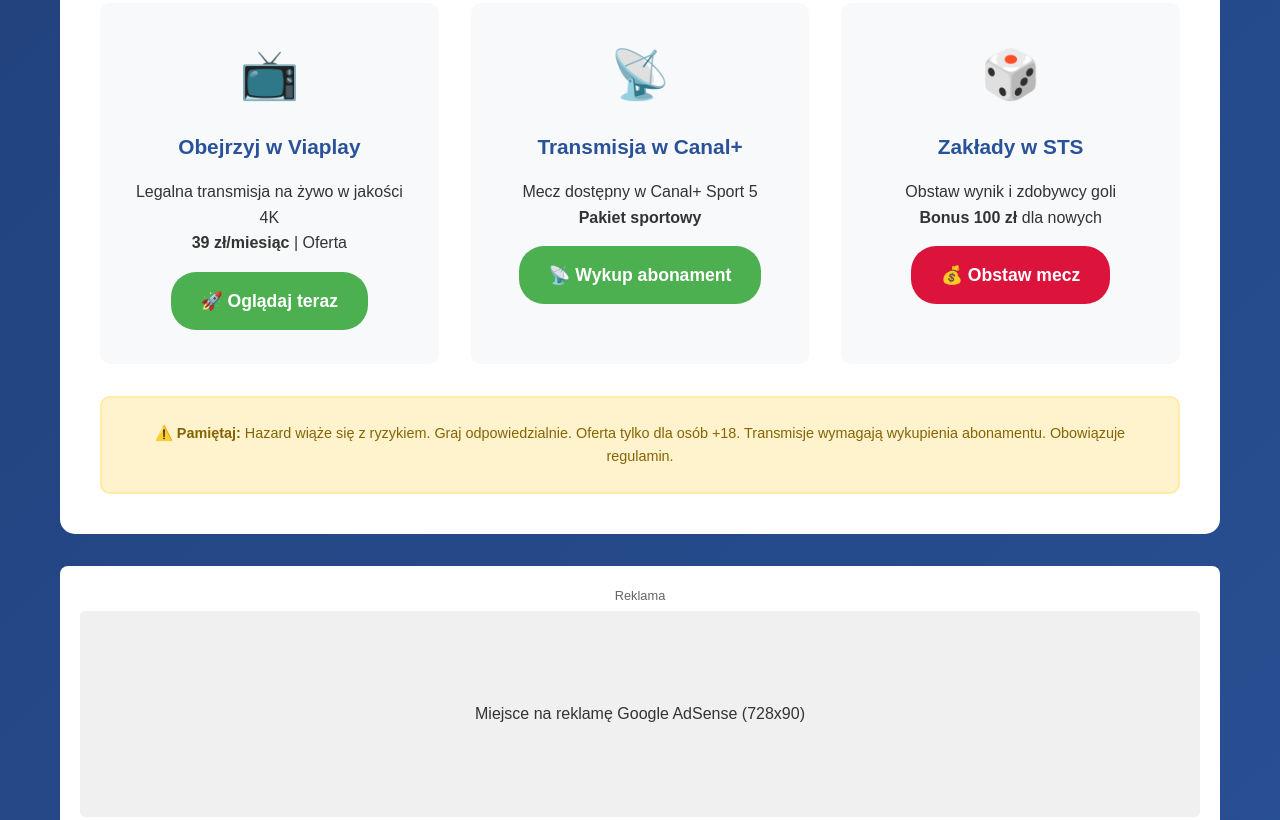
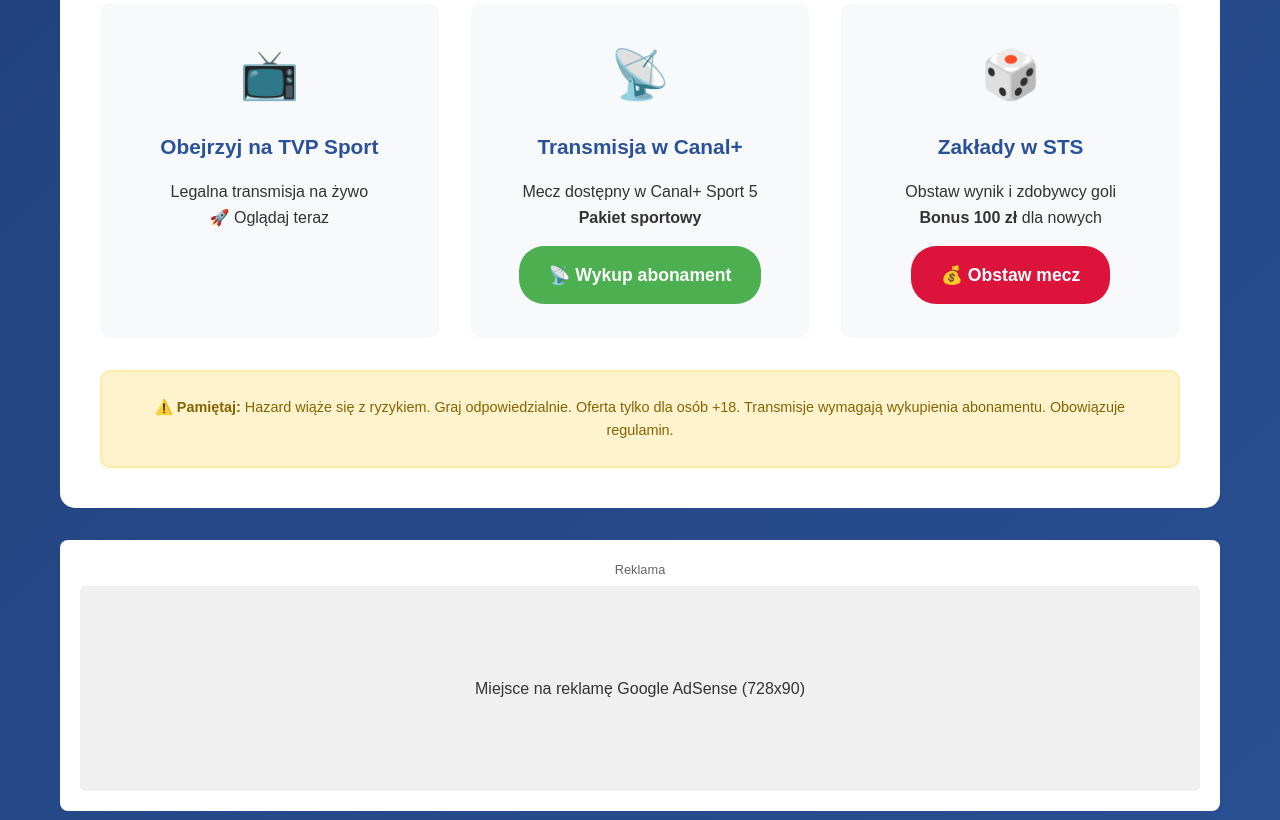
Before and after one commit to hubertpiotrciesielski/hubertpiotrciesielski.github.io, a plain HTML site: page index.html in a window 1280 px wide. Shown: the part 1300-2120 px from the top of the page. Drawn offline with Linux system fonts and the light colour scheme.

Commit message:
Update index.html

```diff
--- a/index.html
+++ b/index.html
@@ -451,10 +451,8 @@
                 <!-- Viaplay -->
                 <div class="affiliate-card">
                     <div class="affiliate-icon">📺</div>
-                    <h3>Obejrzyj w Viaplay</h3>
-                    <p>Legalna transmisja na żywo w jakości 4K</p>
-                    <p><strong>39 zł/miesiąc</strong> | Oferta</p>
-                    <a href="https://viaplay.pl/promo?partner=TWÓJ_KOD_VIAPLAY" target="_blank" class="affiliate-link">
+                    <h3>Obejrzyj na TVP Sport</h3>
+                    <p>Legalna transmisja na żywo</p>
                         🚀 Oglądaj teraz
                     </a>
                 </div>
@@ -518,7 +516,7 @@
                     <h3>⭐ Gwiazdy 2025</h3>
                     <p><strong>Legia:</strong> Mileta Rajović</p>
                     <p><strong>Lech:</strong> Mikael Ishak</p>
-                    <p>Mecz na szczytcie tabeli</p>
+
                 </div>
             </div>
         </div>
```
